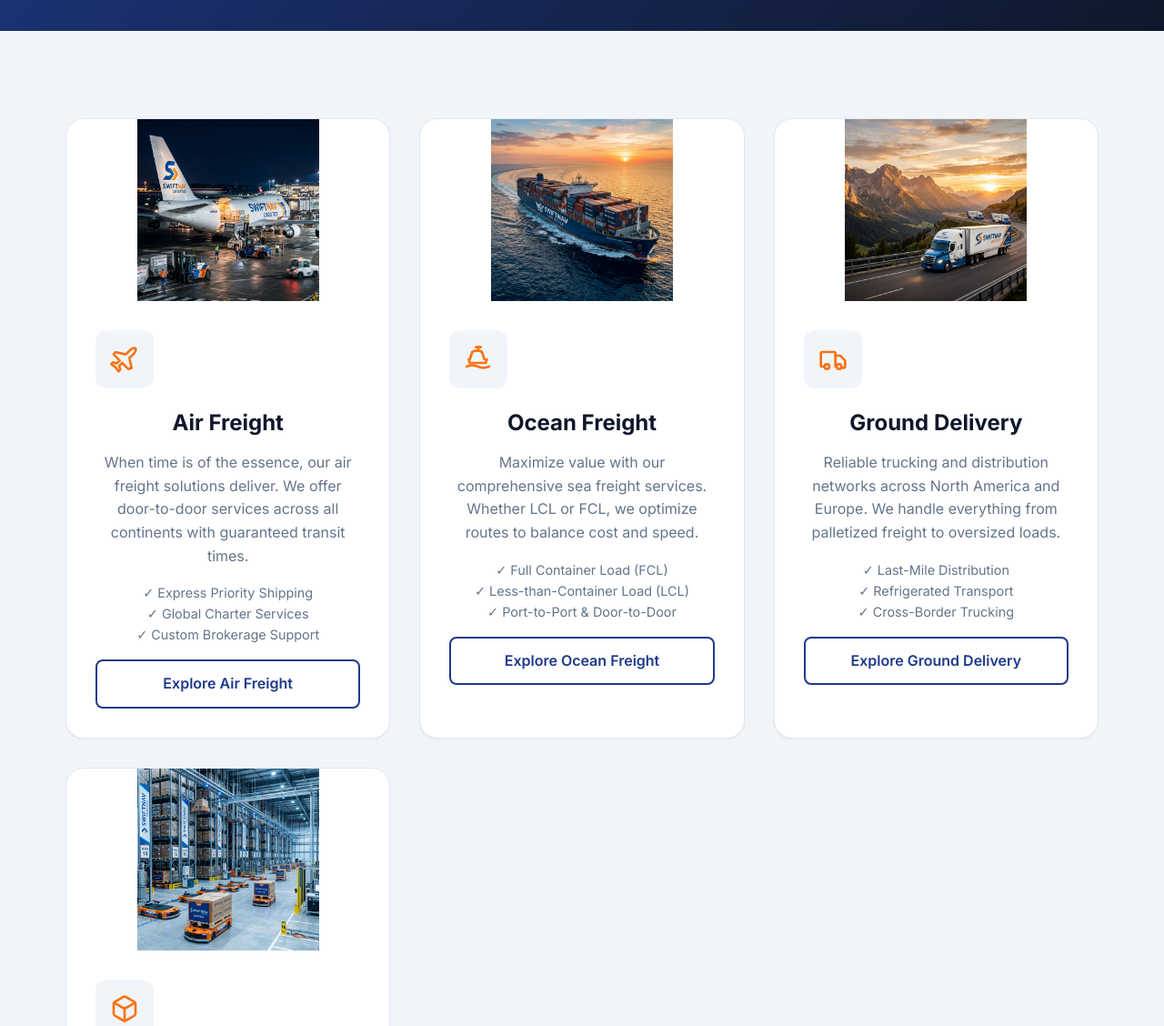
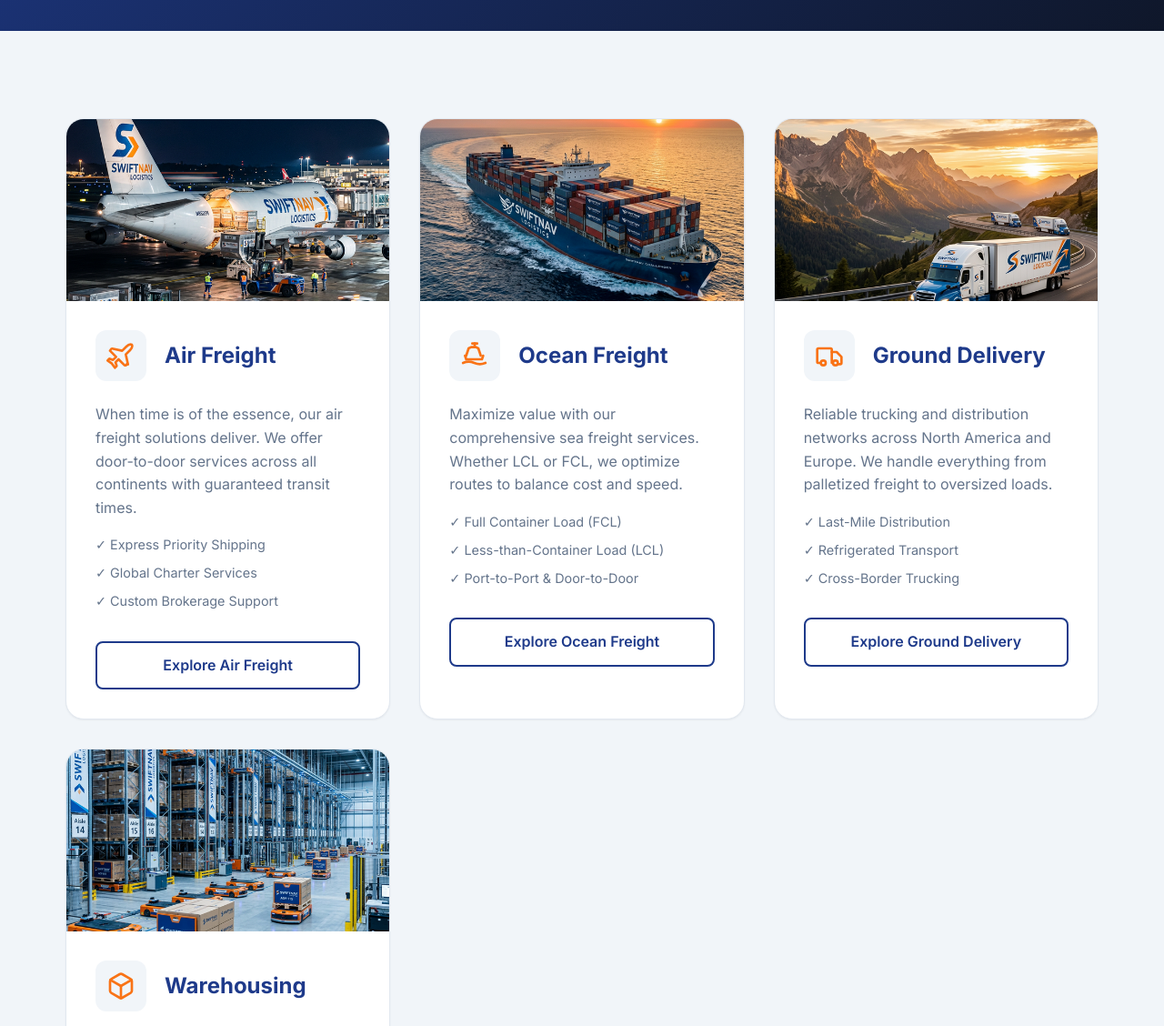
Before and after one commit to ddanieltover-arch/swiftnav, a website: page services.html in a window 1280 px wide. Shown: the part 420-1548 px from the top of the page at 91% size. Drawn offline with Linux system fonts and the light colour scheme.

Commit message:
UI refinements and centered layout

```diff
--- a/performance.js
+++ b/performance.js
@@ -22,23 +22,6 @@ document.addEventListener('DOMContentLoaded', () => {
     const animatableElements = document.querySelectorAll('.reveal, .fade-up, .fade-left, .fade-right, .zoom-in');
     animatableElements.forEach(el => animationObserver.observe(el));
 
-    // === Lazy Loading for Videos ===
-    const videoObserver = new IntersectionObserver((entries) => {
-        entries.forEach(entry => {
-            if (entry.isIntersecting) {
-                const video = entry.target;
-                if (video.dataset.src) {
-                    video.src = video.dataset.src;
-                    video.load();
-                    video.classList.remove('lazy-video');
-                }
-                videoObserver.unobserve(video);
-            }
-        });
-    });
-
-    const lazyVideos = document.querySelectorAll('video.lazy-video');
-    lazyVideos.forEach(v => videoObserver.observe(v));
 
     // === Image Optimization (Lazy Load fallback for older browsers) ===
     if (!('loading' in HTMLImageElement.prototype)) {
--- a/services.html
+++ b/services.html
@@ -47,15 +47,12 @@
 
     <!-- Page Header -->
     <header class="hero" style="min-height: 40vh; padding-top: 8rem;">
-        <div class="video-bg-container">
-            <video autoplay muted loop playsinline class="lazy-video"
-                data-src="https://cdn.pixabay.com/video/2021/08/30/86877-594246067_tiny.mp4">
-            </video>
-        </div>
+        <div class="container">
             <div class="hero-content reveal">
                 <h1>Logistics Solutions</h1>
                 <p>From local deliveries to global supply chains, we provide the expertise and technology to keep your
                     business moving.</p>
+            </div>
         </div>
     </header>
 
@@ -65,12 +62,12 @@
             <div class="services-grid" style="grid-template-columns: repeat(auto-fit, minmax(350px, 1fr));">
 
                 <!-- Air Freight -->
-                <div class="service-card hover-lift reveal fade-up delay-100" style="padding: 0; overflow: hidden;">
-                    <div class="image-overlay-gradient" style="height: 200px;">
-                        <img src="img/air-freight.png" alt="Air Freight"
-                            style="width: 100%; height: 100%; object-fit: cover;">
+                <div class="service-card hover-lift reveal fade-up delay-100">
+                    <div class="image-overlay-gradient">
+                        <img src="img/air-freight.png" alt="Air Freight">
                     </div>
-                    <div style="padding: 2rem;">
+                    <div class="service-card-content">
+                        <div class="service-header">
                             <div class="service-icon">
                                 <svg width="32" height="32" viewBox="0 0 24 24" fill="none" stroke="currentColor"
                                     stroke-width="2" stroke-linecap="round" stroke-linejoin="round"
@@ -80,10 +77,10 @@
                                 </svg>
                             </div>
                             <h3>Air Freight</h3>
+                        </div>
                         <p>When time is of the essence, our air freight solutions deliver. We offer door-to-door
                             services across all continents with guaranteed transit times.</p>
-                        <ul
-                            style="margin: 1rem 0; list-style: none; padding: 0; font-size: 0.9rem; color: var(--clr-text-muted);">
+                        <ul>
                             <li>✓ Express Priority Shipping</li>
                             <li>✓ Global Charter Services</li>
                             <li>✓ Custom Brokerage Support</li>
@@ -94,12 +91,12 @@
                 </div>
 
                 <!-- Ocean Freight -->
-                <div class="service-card hover-lift reveal fade-up delay-200" style="padding: 0; overflow: hidden;">
-                    <div class="image-overlay-gradient" style="height: 200px;">
-                        <img src="img/ocean-freight.png" alt="Ocean Freight"
-                            style="width: 100%; height: 100%; object-fit: cover;">
+                <div class="service-card hover-lift reveal fade-up delay-200">
+                    <div class="image-overlay-gradient">
+                        <img src="img/ocean-freight.png" alt="Ocean Freight">
                     </div>
-                    <div style="padding: 2rem;">
+                    <div class="service-card-content">
+                        <div class="service-header">
                             <div class="service-icon">
                                 <svg width="32" height="32" viewBox="0 0 24 24" fill="none" stroke="currentColor"
                                     stroke-width="2" stroke-linecap="round" stroke-linejoin="round"
@@ -113,10 +110,10 @@
                                 </svg>
                             </div>
                             <h3>Ocean Freight</h3>
+                        </div>
                         <p>Maximize value with our comprehensive sea freight services. Whether LCL or FCL, we optimize
                             routes to balance cost and speed.</p>
-                        <ul
-                            style="margin: 1rem 0; list-style: none; padding: 0; font-size: 0.9rem; color: var(--clr-text-muted);">
+                        <ul>
                             <li>✓ Full Container Load (FCL)</li>
                             <li>✓ Less-than-Container Load (LCL)</li>
                             <li>✓ Port-to-Port & Door-to-Door</li>
@@ -127,12 +124,12 @@
                 </div>
 
                 <!-- Ground Delivery -->
-                <div class="service-card hover-lift reveal fade-up delay-300" style="padding: 0; overflow: hidden;">
-                    <div class="image-overlay-gradient" style="height: 200px;">
-                        <img src="img/ground-delivery.png" alt="Ground Freight"
-                            style="width: 100%; height: 100%; object-fit: cover;">
+                <div class="service-card hover-lift reveal fade-up delay-300">
+                    <div class="image-overlay-gradient">
+                        <img src="img/ground-delivery.png" alt="Ground Freight">
                     </div>
-                    <div style="padding: 2rem;">
+                    <div class="service-card-content">
+                        <div class="service-header">
                             <div class="service-icon">
                                 <svg width="32" height="32" viewBox="0 0 24 24" fill="none" stroke="currentColor"
                                     stroke-width="2" stroke-linecap="round" stroke-linejoin="round"
@@ -144,10 +141,10 @@
                                 </svg>
                             </div>
                             <h3>Ground Delivery</h3>
+                        </div>
                         <p>Reliable trucking and distribution networks across North America and Europe. We handle
                             everything from palletized freight to oversized loads.</p>
-                        <ul
-                            style="margin: 1rem 0; list-style: none; padding: 0; font-size: 0.9rem; color: var(--clr-text-muted);">
+                        <ul>
                             <li>✓ Last-Mile Distribution</li>
                             <li>✓ Refrigerated Transport</li>
                             <li>✓ Cross-Border Trucking</li>
@@ -158,12 +155,12 @@
                 </div>
 
                 <!-- Warehousing -->
-                <div class="service-card hover-lift reveal fade-up delay-400" style="padding: 0; overflow: hidden;">
-                    <div class="image-overlay-gradient" style="height: 200px;">
-                        <img src="img/warehousing.png" alt="Warehousing"
-                            style="width: 100%; height: 100%; object-fit: cover;">
+                <div class="service-card hover-lift reveal fade-up delay-400">
+                    <div class="image-overlay-gradient">
+                        <img src="img/warehousing.png" alt="Warehousing">
                     </div>
-                    <div style="padding: 2rem;">
+                    <div class="service-card-content">
+                        <div class="service-header">
                             <div class="service-icon">
                                 <svg width="32" height="32" viewBox="0 0 24 24" fill="none" stroke="currentColor"
                                     stroke-width="2" stroke-linecap="round" stroke-linejoin="round"
@@ -175,10 +172,10 @@
                                 </svg>
                             </div>
                             <h3>Warehousing</h3>
+                        </div>
                         <p>Secure, technology-driven storage and fulfillment solutions. Our strategically located hubs
                             help you stay closer to your customers.</p>
-                        <ul
-                            style="margin: 1rem 0; list-style: none; padding: 0; font-size: 0.9rem; color: var(--clr-text-muted);">
+                        <ul>
                             <li>✓ Inventory Management</li>
                             <li>✓ Order Fulfillment & Pick-Pack</li>
                             <li>✓ Temperature Controlled Storage</li>
--- a/style.css
+++ b/style.css
@@ -229,10 +229,14 @@ svg {
 .hero-content {
     position: relative;
     z-index: 2;
-    max-width: 800px;
+    text-align: center;
+    width: 100%;
+    max-width: 1000px;
     margin: 0 auto;
-    padding: 0 2rem;
-    text-align: center;
+}
+
+.hero>.container {
+    max-width: 1400px;
 }
 
 .hero h1 {
@@ -328,18 +332,16 @@ svg {
 
 .service-card {
     background: var(--clr-surface);
-    padding: 2.5rem;
-    border-radius: var(--radius-md);
-    background: white;
-    padding: 2.5rem;
+    padding: 0;
     border-radius: var(--radius-lg);
     box-shadow: var(--shadow-sm);
     transition: transform 0.3s ease, box-shadow 0.3s ease;
     border: 1px solid var(--clr-border);
     display: flex;
     flex-direction: column;
-    align-items: center;
-    text-align: center;
+    align-items: stretch;
+    overflow: hidden;
+    height: 100%;
 }
 
 .service-card:hover {
@@ -348,25 +350,73 @@ svg {
     border-color: var(--clr-primary);
 }
 
+.service-card-content {
+    padding: 2rem;
+    display: flex;
+    flex-direction: column;
+    align-items: flex-start;
+    flex-grow: 1;
+}
+
+.service-header {
+    display: flex;
+    align-items: center;
+    justify-content: flex-start;
+    gap: 1.25rem;
+    margin-bottom: 1.5rem;
+    width: 100%;
+}
+
 .service-icon {
-    width: 64px;
-    height: 64px;
+    width: 56px;
+    height: 56px;
     background: var(--clr-surface-alt);
     color: var(--clr-primary);
     border-radius: var(--radius-md);
     display: flex;
     align-items: center;
     justify-content: center;
-    margin-bottom: 1.5rem;
+    flex-shrink: 0;
 }
 
 .service-card h3 {
-    margin-bottom: 1rem;
+    margin: 0;
     font-size: 1.5rem;
+    text-align: left;
+    color: var(--clr-secondary);
 }
 
 .service-card p {
     color: var(--clr-text-muted);
+    text-align: left;
+    width: 100%;
+    margin-bottom: 1rem;
+}
+
+.service-card ul {
+    margin: 0 0 1.5rem 0;
+    list-style: none;
+    padding: 0;
+    font-size: 0.9rem;
+    color: var(--clr-text-muted);
+    width: 100%;
+    text-align: left;
+}
+
+.service-card ul li {
+    margin-bottom: 0.5rem;
+}
+
+.image-overlay-gradient {
+    position: relative;
+    width: 100%;
+    height: 200px;
+}
+
+.image-overlay-gradient img {
+    width: 100%;
+    height: 100%;
+    object-fit: cover;
 }
 
 /* === Tracking Details Timeline === */
```
Also changed, not shown: about.html (+6 -9 lines), air-freight.html (+5 -8 lines), careers.html (+12 -13 lines), ground-delivery.html (+5 -8 lines), index.html (+22 -24 lines), ocean-freight.html (+5 -8 lines), warehousing.html (+5 -8 lines). Lines whose indentation alone changed are shown as unchanged.
